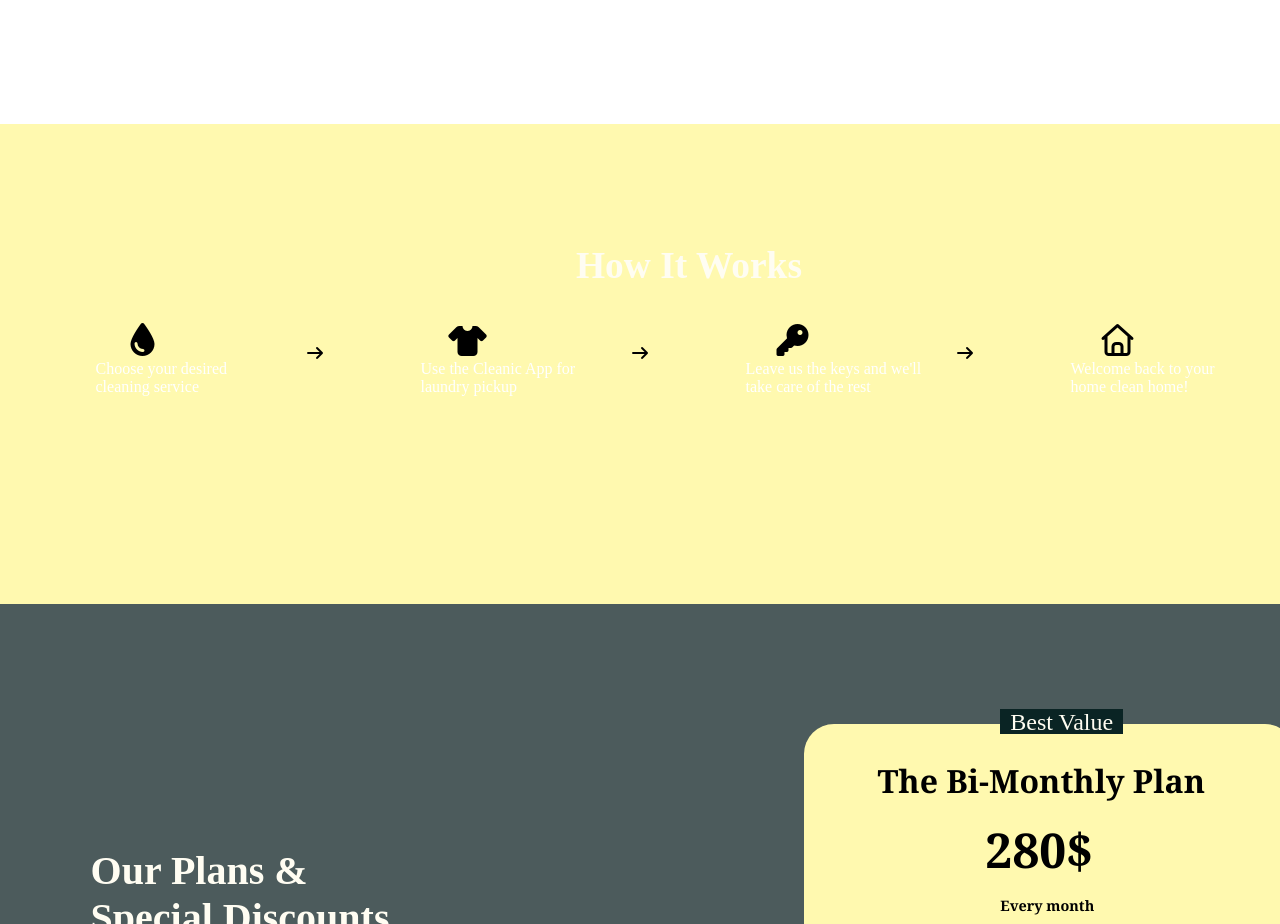
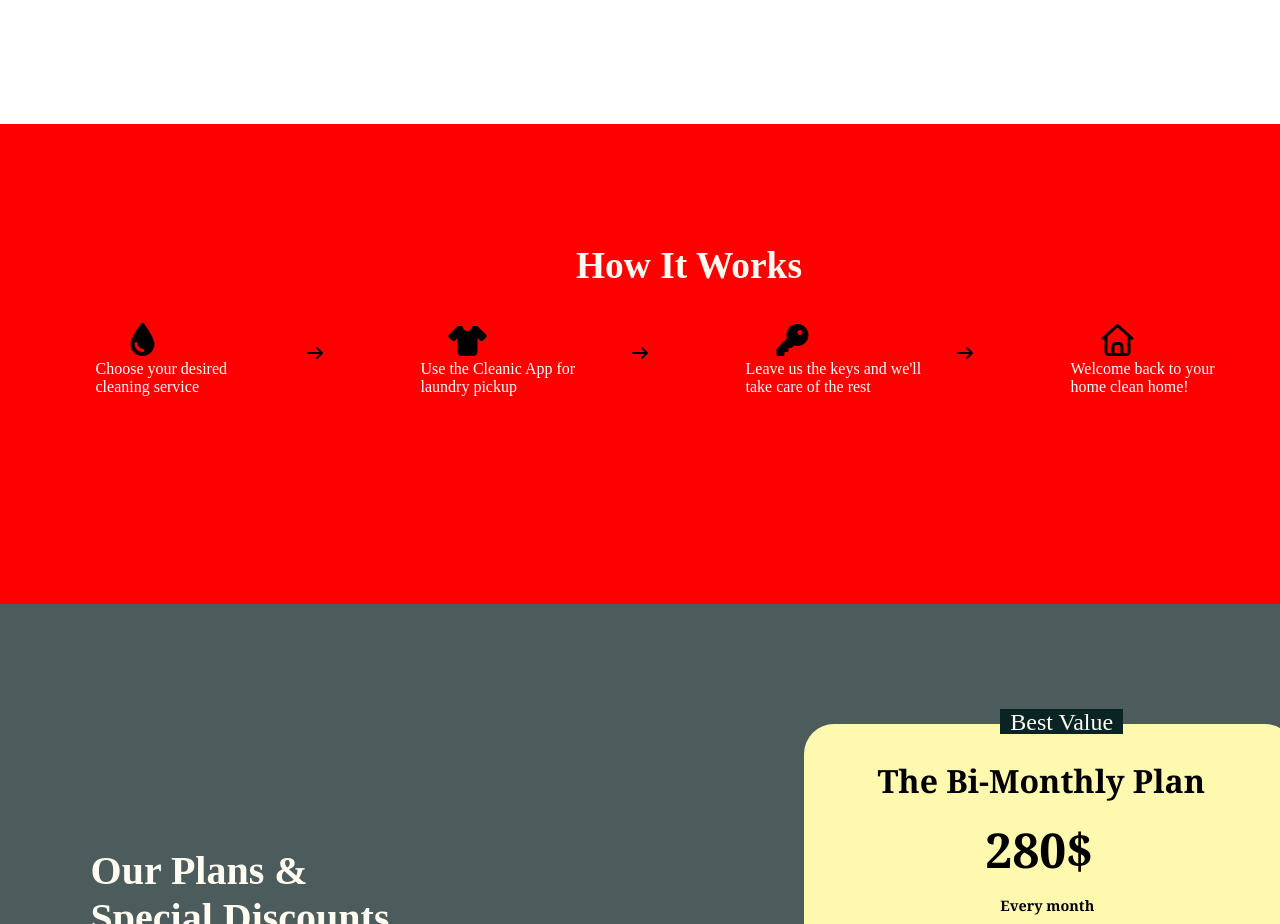
Before and after one commit to Gokul300-ux/The-cleanic, a plain HTML site: page index.html in a window 1280 px wide. Shown: the part 3940-4864 px from the top of the page. Drawn offline with Linux system fonts and the light colour scheme; files whose address does not match are found by name.

Commit message:
Update style.css

```diff
--- a/style.css
+++ b/style.css
@@ -606,7 +606,7 @@ ul li a:hover{
   width: 100%;
   height: 60vh;
 
-   background-color: rgb(255, 249, 175);
+   background-color: red;
 }
 
 .it {
```
